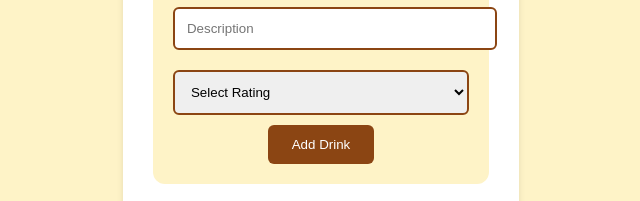
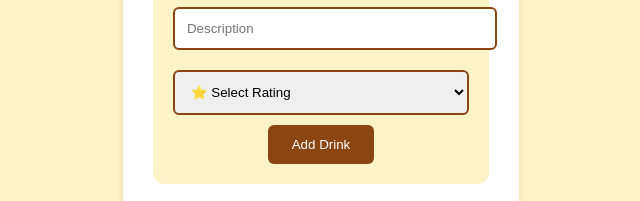
Before and after one commit to warishaak/prg_assignment2_front, a plain HTML site: page public/coffeeDrinks.html in a window 1280 px wide. Shown: the part 456-657 px from the top of the page, 319-959 px from the left. Drawn offline with Linux system fonts and the light colour scheme; no server answers.

Commit message:
Added emojies to ratings

```diff
--- a/public/coffeeDrinks.html
+++ b/public/coffeeDrinks.html
@@ -124,12 +124,12 @@
                 </div>
                 <div>
                     <select id="drinkRating" required="">
-                        <option value="">Select Rating</option>
-                        <option value="1">1 - Poor</option>
-                        <option value="2">2 - Fair</option>
-                        <option value="3">3 - Good</option>
-                        <option value="4">4 - Very Good</option>
-                        <option value="5">5 - Excellent</option>
+                        <option value="">⭐ Select Rating</option>
+                        <option value="1">☕ 1 - 🤢 Terrible</option>
+                        <option value="2">☕ 2 - 😕 Meh</option>
+                        <option value="3">☕ 3 - 😐 Average</option>
+                        <option value="4">☕ 4 - 🙂 Decent</option>
+                        <option value="5">☕ 5 - 🤩 A must-try</option>
                     </select>
                 </div>
                 <button onclick="addNewDrink()">Add Drink</button>
```
